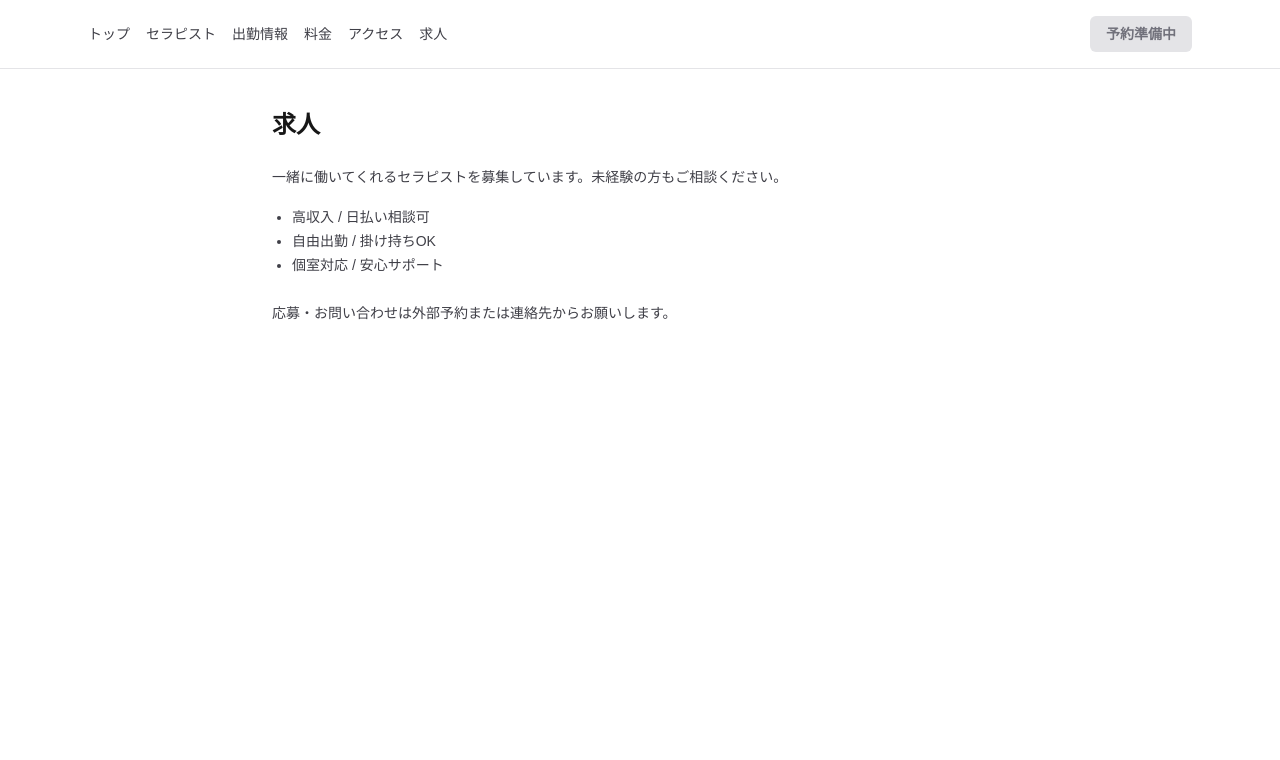
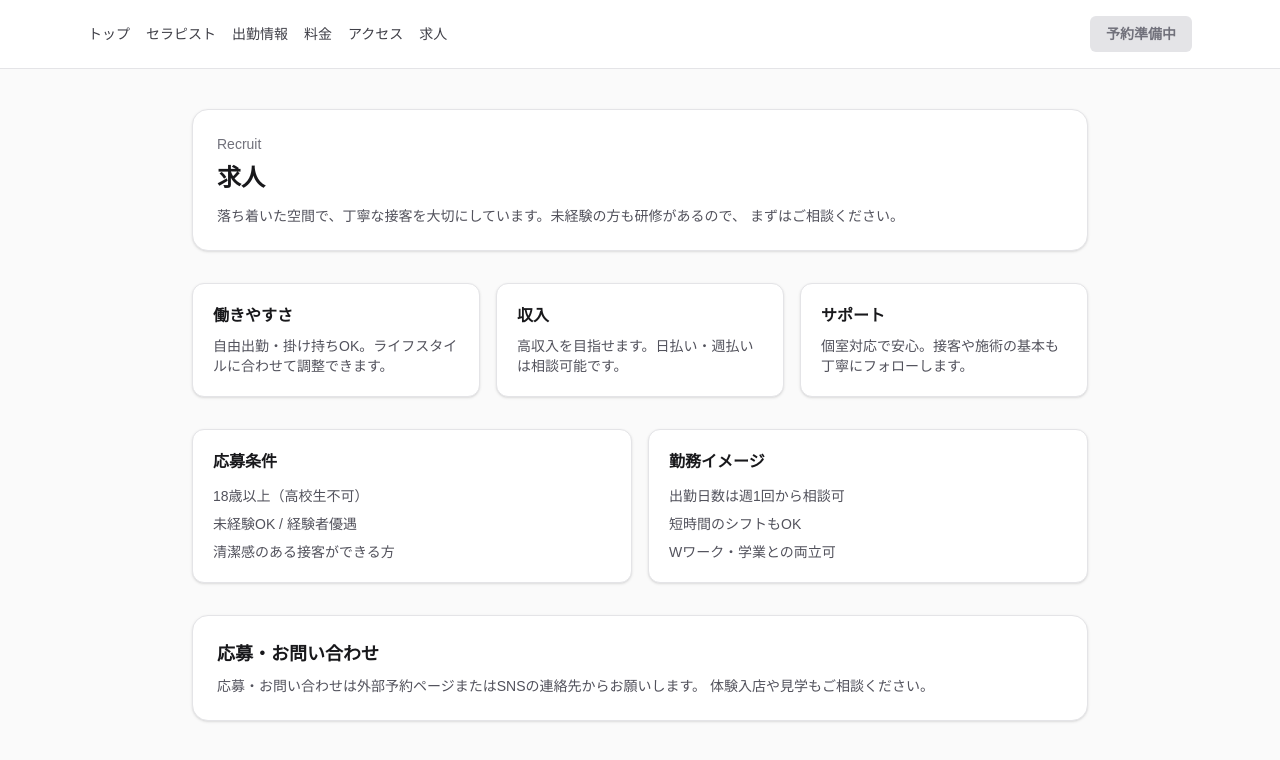
Before and after one commit to taihey5555/mens-esthe-site, a Next.js app: page /recruit in a window 1280 px wide. Shown: the top 760 px of the page. Built offline with nearby package versions, Linux system fonts and the light colour scheme; no server answers; the database is empty.

Commit message:
Improve recruit page and update docs

```diff
--- a/app/recruit/page.tsx
+++ b/app/recruit/page.tsx
@@ -18,23 +18,66 @@ export const metadata: Metadata = {
 
 export default function RecruitPage() {
   return (
-    <main className="mx-auto max-w-3xl px-4 py-10">
-      <h1 className="text-2xl font-bold">{publicText.sections.recruit}</h1>
+    <main className="min-h-screen bg-zinc-50 px-6 py-10">
+      <div className="mx-auto w-full max-w-4xl space-y-8">
+        <header className="rounded-2xl border border-zinc-200 bg-white p-6 shadow-sm">
+          <p className="text-sm font-medium text-zinc-500">Recruit</p>
+          <h1 className="mt-2 text-2xl font-semibold text-zinc-900">
+            {publicText.sections.recruit}
+          </h1>
+          <p className="mt-3 text-sm text-zinc-600">
+            落ち着いた空間で、丁寧な接客を大切にしています。未経験の方も研修があるので、
+            まずはご相談ください。
+          </p>
+        </header>
 
-      <div className="mt-6 space-y-4 text-sm leading-6 text-zinc-700">
-        <p>
-          一緒に働いてくれるセラピストを募集しています。未経験の方もご相談ください。
-        </p>
+        <section className="grid gap-4 md:grid-cols-3">
+          <div className="rounded-xl border border-zinc-200 bg-white p-5 shadow-sm">
+            <h2 className="text-base font-semibold text-zinc-900">働きやすさ</h2>
+            <p className="mt-2 text-sm text-zinc-600">
+              自由出勤・掛け持ちOK。ライフスタイルに合わせて調整できます。
+            </p>
+          </div>
+          <div className="rounded-xl border border-zinc-200 bg-white p-5 shadow-sm">
+            <h2 className="text-base font-semibold text-zinc-900">収入</h2>
+            <p className="mt-2 text-sm text-zinc-600">
+              高収入を目指せます。日払い・週払いは相談可能です。
+            </p>
+          </div>
+          <div className="rounded-xl border border-zinc-200 bg-white p-5 shadow-sm">
+            <h2 className="text-base font-semibold text-zinc-900">サポート</h2>
+            <p className="mt-2 text-sm text-zinc-600">
+              個室対応で安心。接客や施術の基本も丁寧にフォローします。
+            </p>
+          </div>
+        </section>
 
-        <ul className="list-disc pl-5">
-          <li>高収入 / 日払い相談可</li>
-          <li>自由出勤 / 掛け持ちOK</li>
-          <li>個室対応 / 安心サポート</li>
-        </ul>
+        <section className="grid gap-4 md:grid-cols-2">
+          <div className="rounded-xl border border-zinc-200 bg-white p-5 shadow-sm">
+            <h2 className="text-base font-semibold text-zinc-900">応募条件</h2>
+            <ul className="mt-3 space-y-2 text-sm text-zinc-600">
+              <li>18歳以上（高校生不可）</li>
+              <li>未経験OK / 経験者優遇</li>
+              <li>清潔感のある接客ができる方</li>
+            </ul>
+          </div>
+          <div className="rounded-xl border border-zinc-200 bg-white p-5 shadow-sm">
+            <h2 className="text-base font-semibold text-zinc-900">勤務イメージ</h2>
+            <ul className="mt-3 space-y-2 text-sm text-zinc-600">
+              <li>出勤日数は週1回から相談可</li>
+              <li>短時間のシフトもOK</li>
+              <li>Wワーク・学業との両立可</li>
+            </ul>
+          </div>
+        </section>
 
-        <p className="pt-2">
-          応募・お問い合わせは外部予約または連絡先からお願いします。
-        </p>
+        <section className="rounded-2xl border border-zinc-200 bg-white p-6 shadow-sm">
+          <h2 className="text-lg font-semibold text-zinc-900">応募・お問い合わせ</h2>
+          <p className="mt-2 text-sm text-zinc-600">
+            応募・お問い合わせは外部予約ページまたはSNSの連絡先からお願いします。
+            体験入店や見学もご相談ください。
+          </p>
+        </section>
       </div>
     </main>
   )
```
Also changed, not shown: 2 other files (tests, documents, lock files or other folders).
